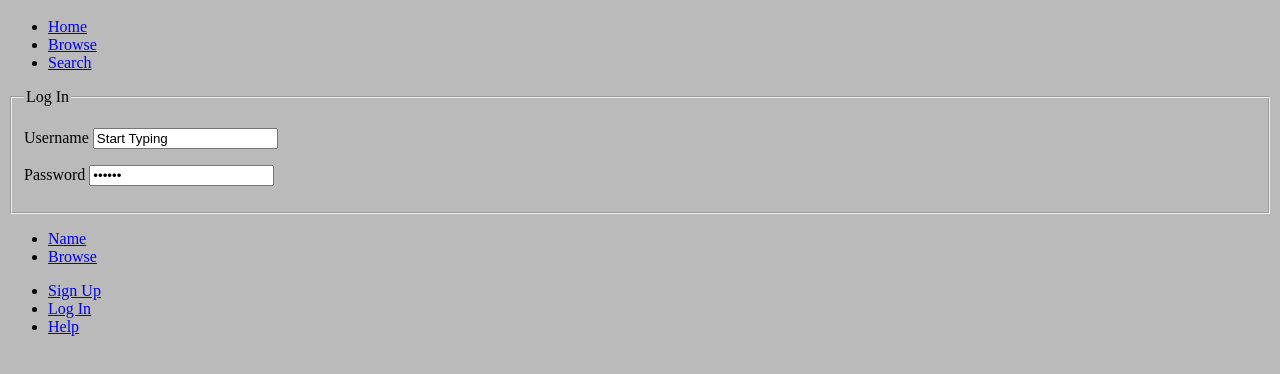
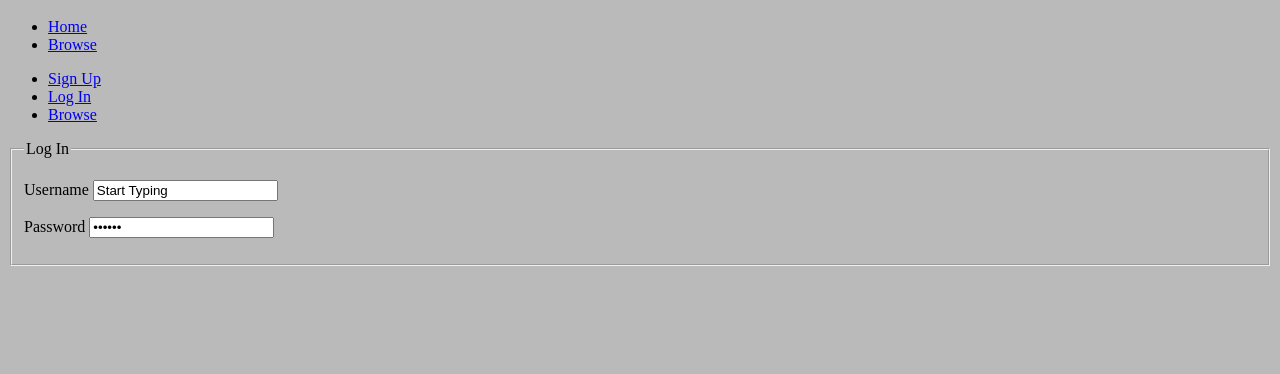
Before and after one commit to ErenPagan/Sisyphus, a plain HTML site: page index.html in a window 1280 px wide. Shown: the part 48-422 px from the top of the page. Drawn offline with Linux system fonts and the light colour scheme.

Commit message:
Update index.html

```diff
--- a/index.html
+++ b/index.html
@@ -11,13 +11,19 @@ body {
   <header>
     <h1>Website Name </h1>
   </header>
-<nav>
-  <ul>
-    <li><a href="#">Home</a></li>
-    <li><a href="#">Browse</a></li>
-    <li><a href="#">Search</a></li>
-  </ul>
-  </nav>
+<div class="nav">
+  <div class="container">
+    <ul class="pull-left">
+      <li><a href="home.html">Home</a></li>
+      <li><a href="browse.html">Browse</a></li>
+    </ul>
+    <ul class="pull-right">
+      <li><a href="signup.html">Sign Up</a></li>
+      <li><a href="login.html">Log In</a></li>
+      <li><a href="Browse.html">Browse</a></li>
+    </ul>
+  </div>
+</div>
     <form>
       <fieldset>
         <legend>Log In</legend>
@@ -35,18 +41,5 @@ body {
         </p>
       </fieldset>
     </form>
-<div class="nav">
-  <div class="container">
-    <ul class="pull-left">
-      <li><a href="name.html">Name</a></li>
-      <li><a href="browse.html">Browse</a></li>
-    </ul>
-    <ul class="pull-right">
-      <li><a href="signup.html">Sign Up</a></li>
-      <li><a href="login.html">Log In</a></li>
-      <li><a href="help.html">Help</a></li>
-    </ul>
-  </div>
-</div>
 </body>
 </html>
```
